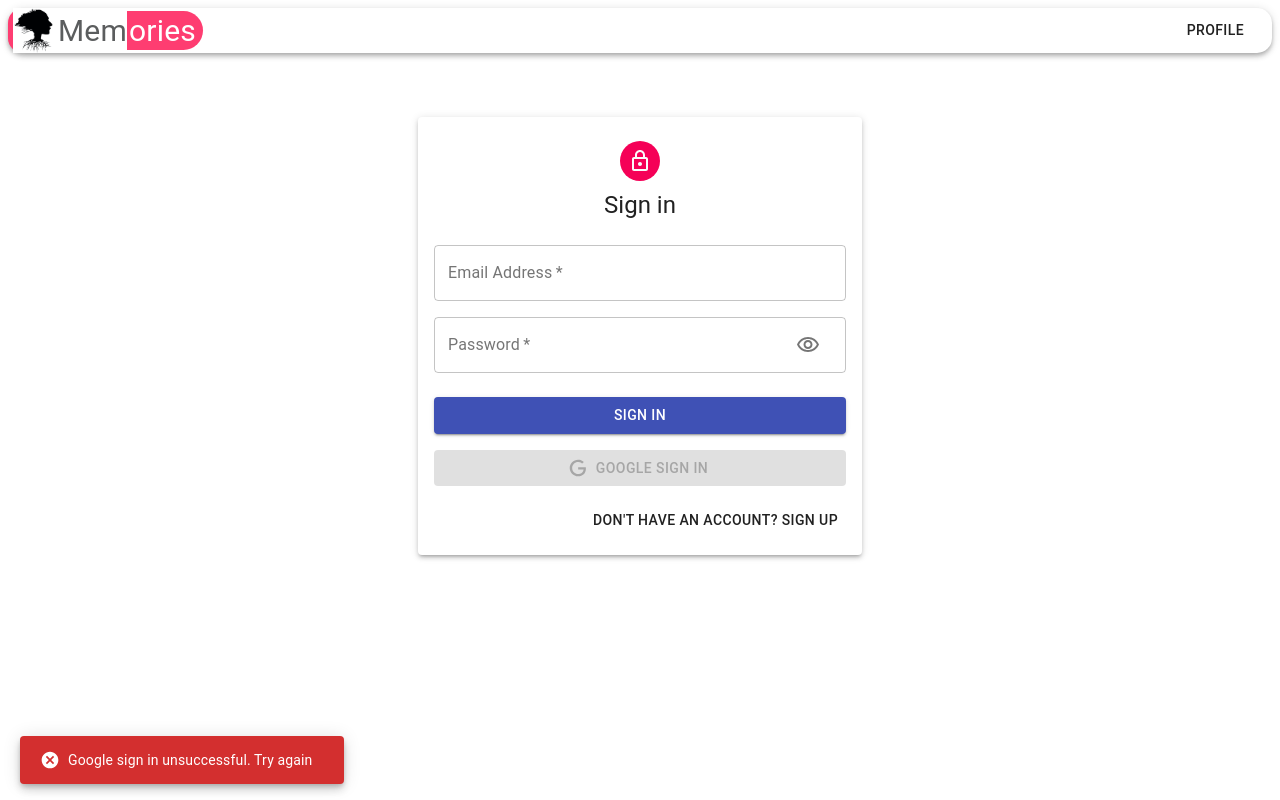
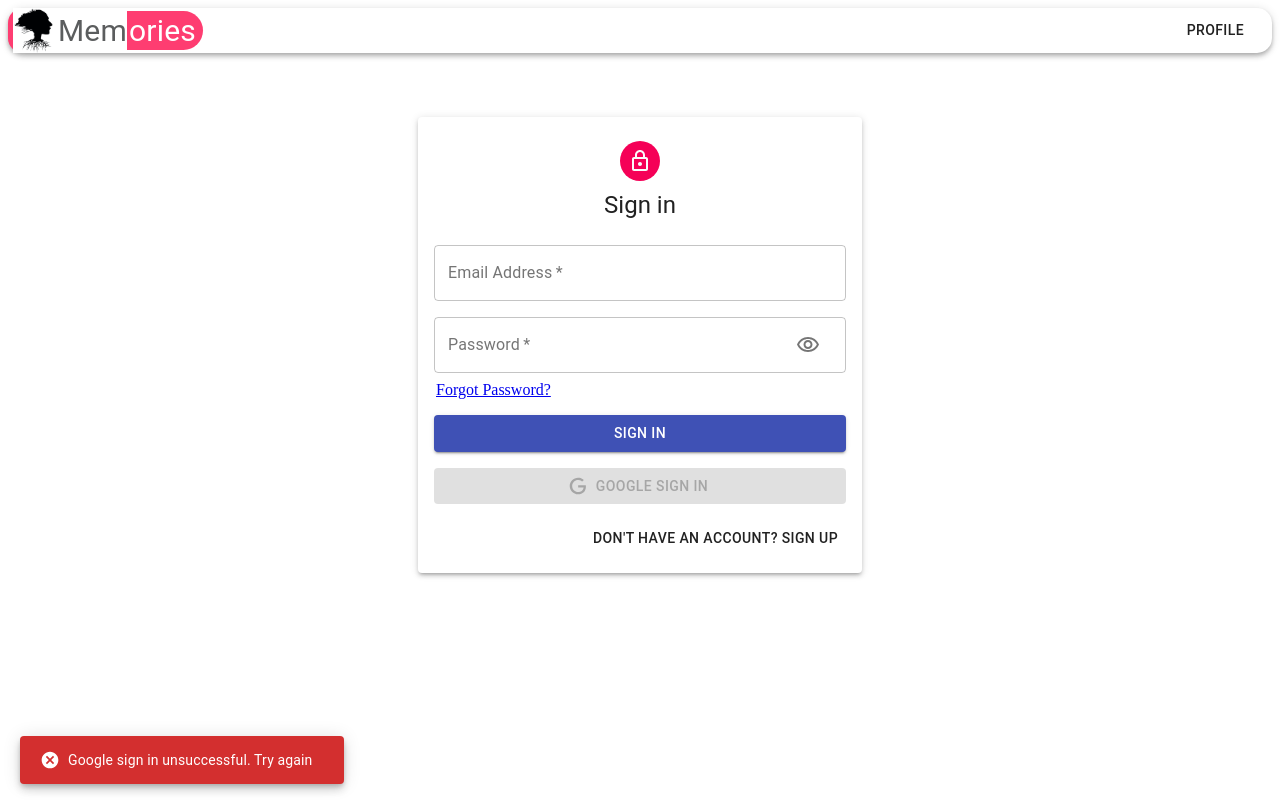
Before and after one commit to DreyWesson/memories, a React (Create React App) app in the folder frontend/: page /auth in a window 1280 px wide. Built offline with nearby package versions, Linux system fonts and the light colour scheme.

Commit message:
setup forgotpassword link

```diff
--- a/frontend/src/components/Auth/Auth.js
+++ b/frontend/src/components/Auth/Auth.js
@@ -8,7 +8,7 @@ import {
   Typography,
   Container,
 } from "@material-ui/core";
-import { useHistory } from "react-router-dom";
+import { Link, useHistory } from "react-router-dom";
 import { GoogleLogin } from "react-google-login";
 
 import Icon from "./icon";
@@ -131,6 +131,14 @@ export const Auth = () => {
               type={showPassword ? "text" : "password"}
               handleShowPassword={handleShowPassword}
             />
+            <label htmlFor="password" style={{ marginLeft: "10px" }}>
+              <Link
+                to="/forgotpassword"
+                className="login-screen__forgotpassword"
+              >
+                Forgot Password?
+              </Link>
+            </label>
             {isSignup && (
               <Input
                 name="confirmPassword"
```
Also changed, not shown: 11 other files (tests, documents, lock files or other folders).
